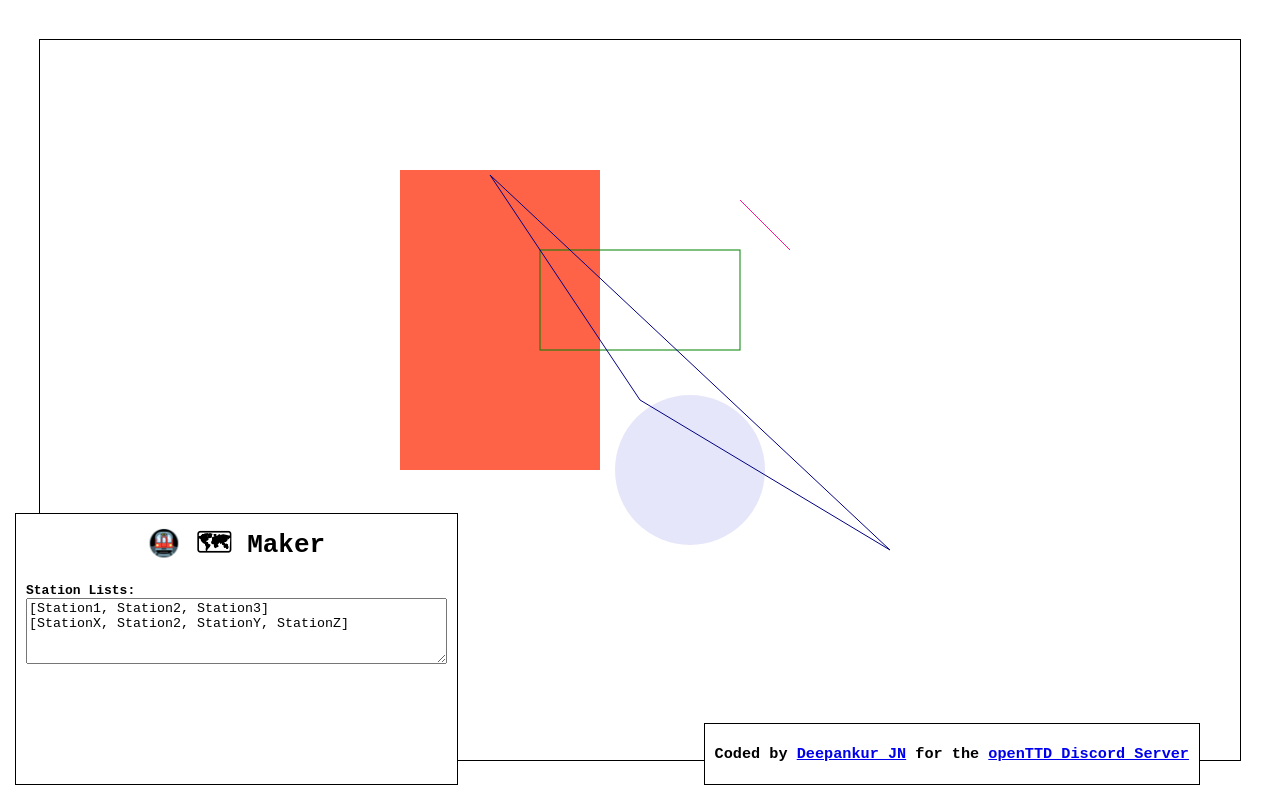
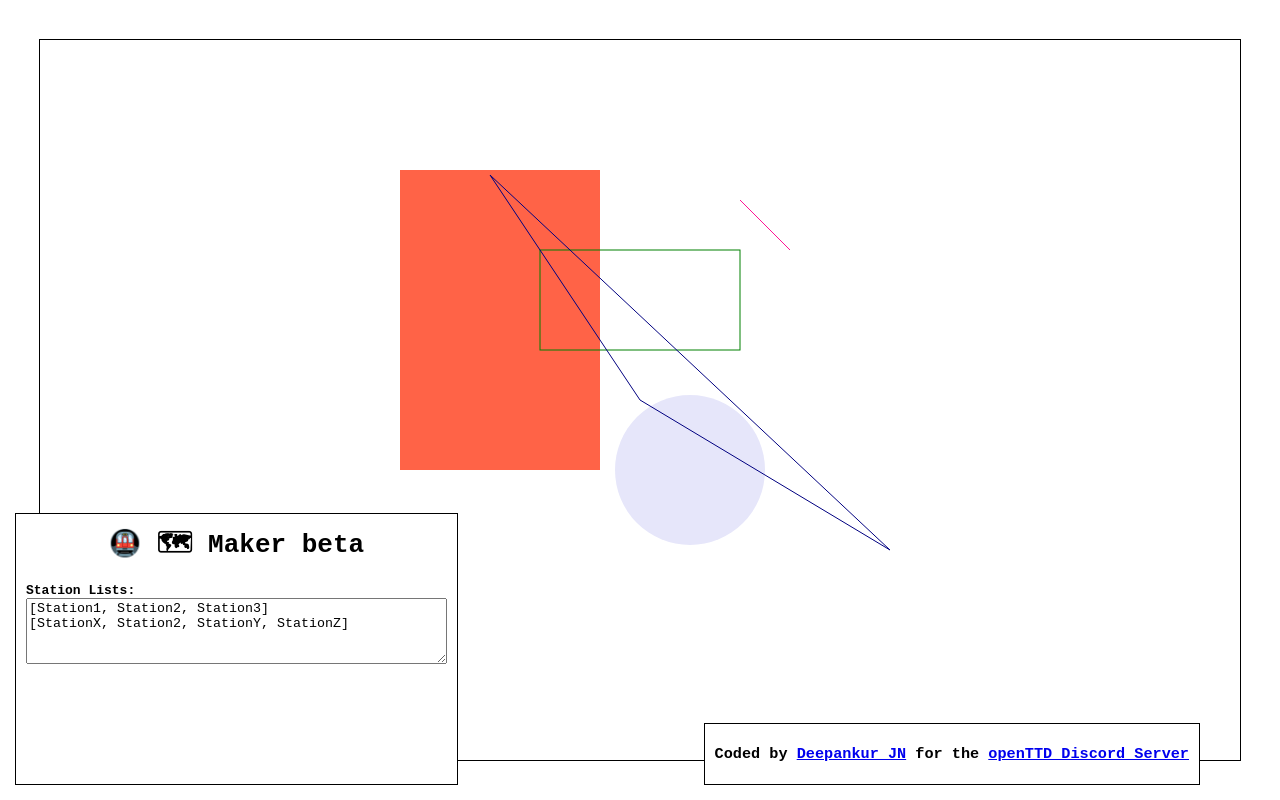
Before and after one commit to jdeepankur/jdeepankur.github.io, a plain HTML site: page index.html in a window 1280 px wide. Drawn offline with Linux system fonts and the light colour scheme.

Commit message:
Update index.html

```diff
--- a/index.html
+++ b/index.html
@@ -75,7 +75,7 @@
     <canvas id="myCanvas" height="500" width="500"></canvas>
 </div>
 <div id="legend">
-    <h1>🚇 🗺 Maker</h1>
+    <h1>🚇 🗺 Maker beta</h1>
     <br/>
     <span class="label">Station Lists: </span><span id="inputs"></span>
     <br/>
```
